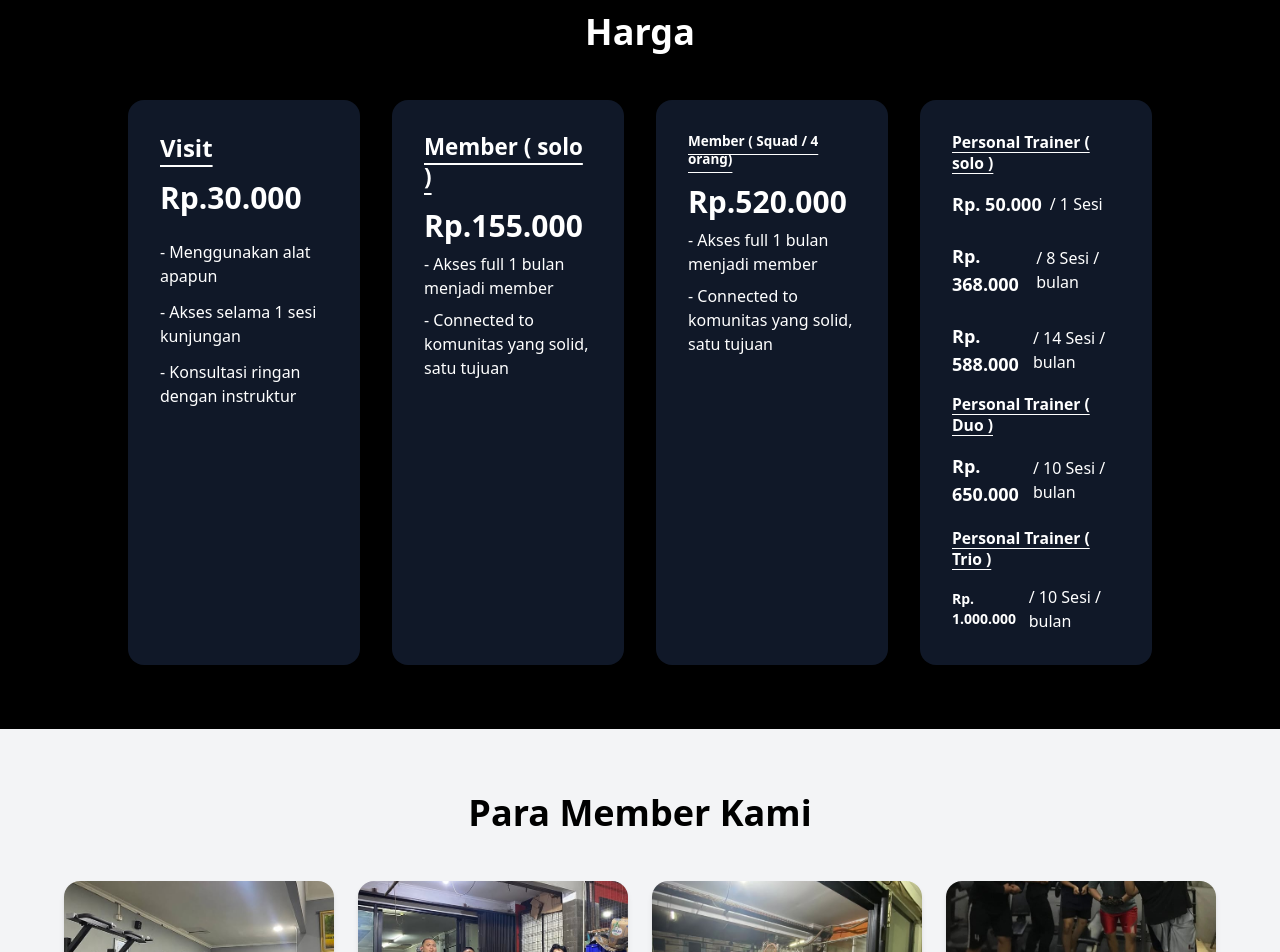
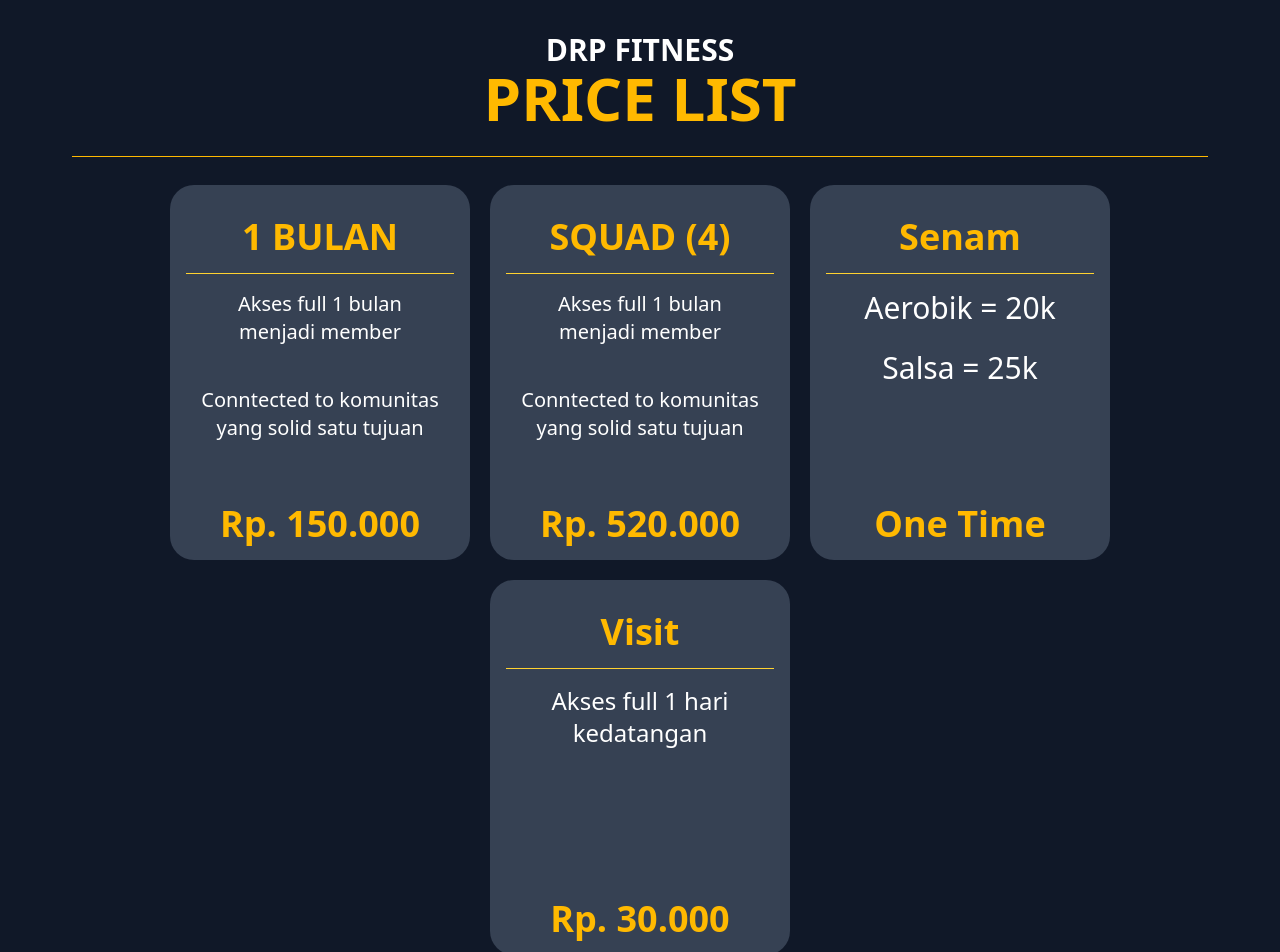
Before and after one commit to Reihannnn/drp-fitness, a React (Vite) app: page / in a window 1280 px wide. Shown: the part 1500-2452 px from the top of the page. Built offline with nearby package versions, Linux system fonts and the light colour scheme; a web font is replaced by a local one.

Commit message:
change price design

```diff
--- a/src/App.jsx
+++ b/src/App.jsx
@@ -3,10 +3,10 @@
 import CoachSection from "./pages/coach";
 import Facility from "./pages/facility";
 import HeroPage from "./pages/Hero";
-import GymPricing from "./pages/price";
 import MemberPhoto from "./pages/OurMember";
 import LocationSection from "./pages/location";
-import DetailReview from "./pages/detail-review";
+import PriceNew from "./components/price/PriceNew";
+import { PersonalTrainerPrice } from "./components/price/personalTrainerPrice";
 function App() {
   return (
     <section>
@@ -15,12 +15,13 @@
       <HeroPage />
 
       <CoachSection />
-      <GymPricing />
+      <PriceNew/>
+      <PersonalTrainerPrice/>
+
       <MemberPhoto />
 
       <Facility />
       <LocationSection />
-
     </section>
   );
 }
--- /dev/null
+++ b/src/components/price/CardPriceMember.jsx
@@ -0,0 +1,67 @@
+// variable global in this file
+const container =
+  "p-4 h-[375px] w-[300px] bg-gray-700 rounded-3xl flex flex-col justify-between text-white";
+
+export const CardPrice = (props) => {
+  return (
+    <div className={container}>
+      <div>
+        <h1 className="text-4xl m-2 font-bold text-amber-400 text-center p-2">
+          {props.kategori}
+        </h1>
+        <hr className="text-amber-300" />
+        <p className="text-center m-4 text-xl">
+          {" "}
+          Akses full 1 bulan menjadi member
+        </p>
+        <br />
+        <p className="text-center text-xl">
+          Conntected to komunitas yang solid satu tujuan
+        </p>
+      </div>
+      <h1 className="text-center text-4xl text-amber-400 font-bold">
+        {props.harga}
+      </h1>
+    </div>
+  );
+};
+
+export const Senam = (props) => {
+  return (
+    <div className={container}>
+      <div>
+        <h1 className="text-4xl m-2 font-bold text-amber-400 text-center p-2">
+          {props.kategori}
+        </h1>
+        <hr className="text-amber-300" />
+        <p className="text-center mt-4 text-3xl"> Aerobik = 20k</p>
+        <br />
+        <p className="text-center text-3xl">Salsa = 25k</p>
+      </div>
+      <h1 className="text-center text-4xl text-amber-400 font-bold">
+        {props.harga}
+      </h1>
+    </div>
+  );
+};
+
+export const Visit = (props) => {
+  return (
+    <div className={container}>
+      <div>
+        <h1 className="text-4xl m-2 font-bold text-amber-400 text-center p-2">
+          {props.kategori}
+        </h1>
+        <hr className="text-amber-300" />
+
+        <p className="text-center m-4 text-2xl">
+          {" "}
+          Akses full 1 hari kedatangan
+        </p>
+      </div>
+      <h1 className="text-center text-4xl text-amber-400 font-bold">
+        {props.harga}
+      </h1>
+    </div>
+  );
+};
--- /dev/null
+++ b/src/components/price/CardPricePT.jsx
@@ -0,0 +1,32 @@
+export const CardPricePersonalTrainerSolo = (props) => {
+  return (
+    <div className="w-[275px] rounded-4xl bg-black border-white border-3 p-3 py-10 mt-5">
+      <h1 className="text-white font-bold text-5xl">PT (SOLO)</h1>
+      <h1 className="text-3xl text-white mt-5 mb-5 font-semibold">
+        {props.sesi}
+      </h1>
+
+      <div className="bg-yellow-400 flex justify-between rounded-xl p-5 items-center gap-3">
+        <p className="text-md font-semibold">pertemuan dalam {props.date}</p>
+        <h1 className="text-3xl font-extrabold">{props.harga}</h1>
+      </div>
+    </div>
+  );
+};
+
+export const CardPricePersonalTrainerPaket = (props) => {
+  return (
+    <div className="w-[320px] bg-white rounded-2xl p-4 mt-4">
+      <div className="p-1">
+        <h1 className="text-5xl font-extrabold ">PAKET</h1>
+        <h1 className="text-5xl font-extrabold mb-3">PT ( {props.mabar} )</h1>
+      </div>
+      <div className="bg-yellow-400 flex justify-between rounded-xl p-5 items-center gap-3">
+        <p className="text-md font-semibold">
+          <span className="block font-extrabold text-2xl italic">{props.sesi}</span> pertemuan dalam sebulan
+        </p>
+        <h1 className="text-3xl font-extrabold">{props.harga}</h1>
+      </div>
+    </div>
+  );
+};
--- /dev/null
+++ b/src/components/price/PriceNew.jsx
@@ -0,0 +1,27 @@
+import { Senam, CardPrice, Visit } from "./CardPriceMember";
+
+const PriceNew = () => {
+  return (
+    <section className=" bg-gray-900 p-16">
+      <div className="p-5">
+        <h1 className="text-3xl font-semibold text-center text-white">
+          DRP FITNESS
+        </h1>
+        <h1 className="text-6xl font-bold text-center text-amber-400">
+          PRICE LIST
+        </h1>
+      </div>
+
+      <hr className="text-amber-400 m-2 "/>
+
+      <div className="flex gap-5 flex-wrap justify-center p-5">
+        <CardPrice kategori="1 BULAN" harga="Rp. 150.000" />
+        <CardPrice kategori="SQUAD (4)" harga="Rp. 520.000" />
+        <Senam kategori="Senam" harga="One Time" />
+        <Visit kategori="Visit" harga="Rp. 30.000" />
+      </div>
+    </section>
+  );
+};
+
+export default PriceNew;
--- /dev/null
+++ b/src/components/price/personalTrainerPrice.jsx
@@ -0,0 +1,28 @@
+import { CardPricePersonalTrainerSolo, CardPricePersonalTrainerPaket } from "./CardPricePT"
+
+
+const h1 = "text-center text-white text-5xl font-bold"
+
+export const PersonalTrainerPrice = () =>{
+  return (
+    <section className="bg-gray-900 p-12 ">
+      <h1 className={h1}>PERSONAL TRAINER</h1>
+      <h1 className={h1}>PRICE LIST</h1>
+      <hr className="text-white mt-5"/>
+
+      {/* card" dari pilihan harga personal trainer*/}
+      <div className="flex flex-wrap justify-center gap-5 p-5">
+        <CardPricePersonalTrainerSolo sesi = "1 SESI" harga ="50K" date= "sehari"/>
+        <CardPricePersonalTrainerSolo sesi = "8 SESI" harga ="368K" date = "sebulan"/>
+        <CardPricePersonalTrainerSolo sesi = "14 SESI" harga ="588K" date ="sebulan"/>
+      </div>
+
+      <div className="flex flex-wrap justify-center gap-5">
+        <CardPricePersonalTrainerPaket  mabar = "DUO" harga = "650K" sesi = "10 SESI"/>
+        <CardPricePersonalTrainerPaket  mabar = "TRIO"  harga = "1000K" sesi = "10 SESI"/>
+      </div>
+
+
+    </section>
+  )
+}
--- a/src/pages/Hero.jsx
+++ b/src/pages/Hero.jsx
@@ -27,7 +27,7 @@
           </p>
           <a
             href="https://wa.me/6281384334250"
-            className="inline-block mt-8 px-6 py-3 bg-blue-600 text-white font-semibold rounded hover:bg-green-700 transition duration-300"
+            className="inline-block mt-8 px-6 py-3 bg-blue-500 text-white font-semibold rounded hover:bg-green-700 transition duration-300"
           >
             <div className="flex items-center gap-3">
               <i class="hgi hgi-stroke hgi-whatsapp"></i> Mulai Sekarang
--- a/src/pages/facility.jsx
+++ b/src/pages/facility.jsx
@@ -6,7 +6,7 @@
 
 const Facility = () => {
   return (
-    <section class="py-16 px-4 bg-black text-white" id="facility">
+    <section class="py-16 px-4 bg-gray-900 text-white" id="facility">
       <div class="max-w-7xl mx-auto">
         <h2 class="text-3xl md:text-5xl font-bold mb-12 text-center"> Fasilitas Gym</h2>
 
```
